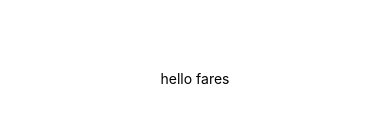
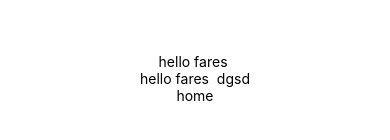
Before and after one commit to Tawelti/tawelti, a React Native app in the folder Client/: screen / in a window 390 px wide. Shown: the part 344-484 px from the top of the page. Built offline with nearby package versions, Linux system fonts and the light colour scheme.

Commit message:
fix flies

```diff
--- a/Client/App.js
+++ b/Client/App.js
@@ -1,11 +1,15 @@
 import { StatusBar } from 'expo-status-bar';
 import { StyleSheet, Text, View } from 'react-native';
-
+import Home from './pages/Home';
 export default function App() {
   return (
     <View style={styles.container}>
-      <Text>hello fares</Text>
+      <Text>hello fares </Text>
+      <Text>hello fares  dgsd</Text>
       <StatusBar style="auto" />
+
+    <Home/>
+
     </View>
   );
 }
--- a/Client/pages/Home.jsx
+++ b/Client/pages/Home.jsx
@@ -1,10 +1,11 @@
 import React from 'react'
+import {  View,Text } from 'react-native'
 
 function Home() {
   return (
-    <div>
-
-    </div>
+    <View>
+     <Text>home</Text>
+    </View>
   )
 }
 
```
Also changed, not shown: Client/components/NavBar.jsx (+4 -3 lines), Client/pages/ClentProfile.jsx (+4 -3 lines), Client/pages/SellerProfile.jsx (+4 -3 lines).
